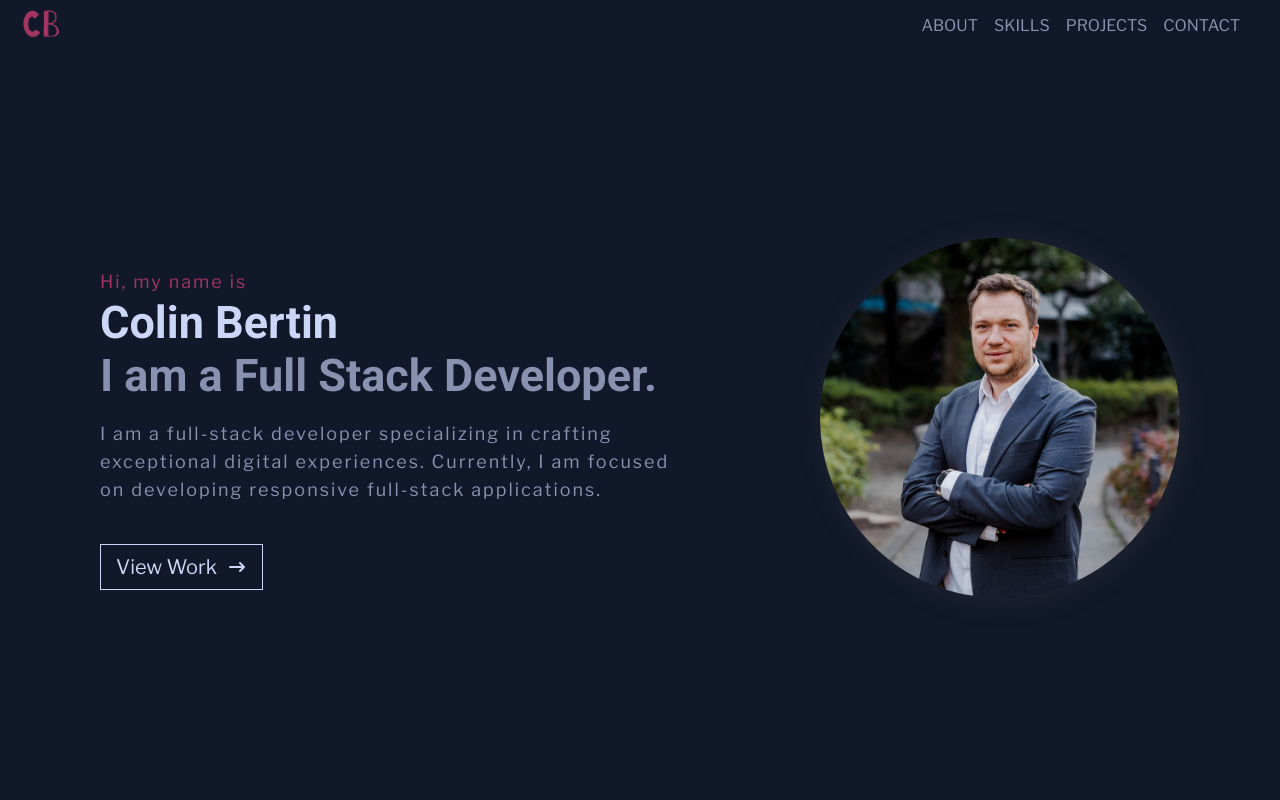
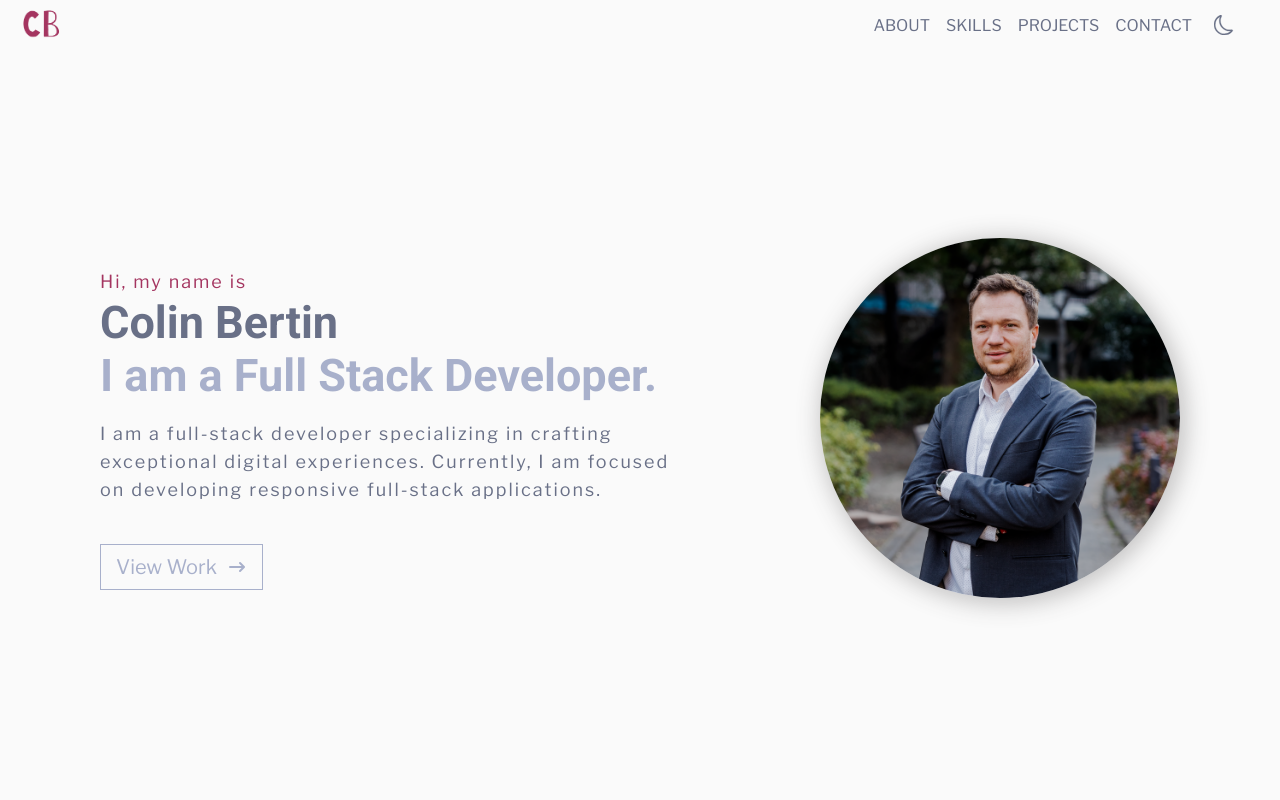
Before and after one commit to ColinBertin/portfolio, a React (Create React App) app: page / in a window 1280 px wide. Shown: the top 800 px of the page. Built offline with nearby package versions, Linux system fonts and the light colour scheme.

Commit message:
add color theme

```diff
--- a/src/App.jsx
+++ b/src/App.jsx
@@ -1,5 +1,5 @@
 import "./App.scss";
-import React, { useState } from "react";
+import React, { useState, useEffect } from "react";
 import Navbar from "./components/navbar/Navbar";
 import Banner from "./components/banner/Banner";
 import About from "./components/about/About";
@@ -18,13 +18,27 @@ function App() {
     setTheme((state) => (state === "light" ? "dark" : "light"));
   };
 
+  useEffect(() => {
+    const body = document.body;
+    if (theme === "dark") {
+      body.style.backgroundColor = "var(--dark-primary)";
+    } else {
+      body.style.backgroundColor = "var(--light-primary)";
+    }
+
+    // Cleanup function to reset styles if needed
+    return () => {
+      body.style.backgroundColor = "";
+    };
+  }, [theme]);
+
   return (
     <div className={`App ${theme}`}>
       <Navbar toggleTheme={toggleTheme} theme={theme} />
       <Banner />
       <main>
         <About />
-        < Skills />
+        < Skills theme={theme} />
         <Projects />
         <Contact theme={theme} />
       </main>
--- a/src/App.scss
+++ b/src/App.scss
@@ -1,10 +1,12 @@
 @import url('https://fonts.googleapis.com/css2?family=Libre+Franklin:wght@400;700&family=Roboto:wght@400;700&display=swap');
 
 :root {
-  --light-primary: #101829;
-  --light-secondary: #FAFAFA;
+  --light-primary: #FAFAFA;
+  --light-secondary: #a8b0cb;
+  --light-thirdary: #697087;
   --dark-primary: #101829;
-  --dark-secondary: #1D1D1D;
+  --dark-secondary: #1E1E1E;
+  --pink: #A43560;
 }
 
 * {
@@ -13,16 +15,19 @@
 
 body {
   position: relative;
-  background-color: #1E1E1E;
+  background-color: var(--light-primary);
   margin: 0;
-  color: #8892b0;
+  color: var(--light-thirdary);
   font-family: 'Libre Franklin', serif;
-  background-color: var(--light-primary);
 }
 
-.dark {
-  background-color: var(--dark-primary);
-}
+// .light {
+//   background-color: var(--light-primary);
+// }
+
+// .dark {
+//   background-color: var(--dark-primary);
+// }
 
 main {
   display: flex;
@@ -36,7 +41,7 @@ main {
 }
 
 h1, h2 {
-  color: #ccd6f6;
+  color: var(--light-thirdary);
   font-family: 'Roboto', sans-serif;
 }
 
@@ -47,7 +52,7 @@ h1 {
 h2 {
   font-size: 32px;
   display: inline-block;
-  border-bottom: 4px solid #A43560;
+  border-bottom: 4px solid var(--pink);
   margin-top: 0;
   padding-bottom: 8px;
 }
@@ -59,13 +64,13 @@ p {
 }
 
 a {
-  color: #8892b0;
+  color: #697087;
   transition: 0.3s;
   cursor: pointer;
 }
 
 a:hover {
-  color: #A43560
+  color: var(--pink);
 }
 
 @media (min-width: 720px) {
--- a/src/components/404/PageNotFound.scss
+++ b/src/components/404/PageNotFound.scss
@@ -1,16 +1,16 @@
 .not-found {
-    color: white;
+    color: var(--light-primary);
     display: flex;
     justify-content: center;
     align-items: center;
     width: 100vw;
     height: 100vh;
     a {
-        color: white;
+        color: var(--light-primary);
         font-weight: bolder;
     }
     a:hover {
-        color: #c04071;
+        color: var(--pink);
     }
 }
 
--- a/src/components/about/About.scss
+++ b/src/components/about/About.scss
@@ -4,7 +4,7 @@
 
   .about-intro {
     font-size: 30px;
-    color: #ccd6f6;
+    color: var(--light-secondary);
     font-weight: 700;
     margin-bottom: 0;
     line-height: 38px;
@@ -12,10 +12,10 @@
 
   .about-contact- {
     cursor: pointer;
-    border-bottom: 2px solid #A43560;
+    border-bottom: 2px solid var(--pink);
 
     &:hover {
-        color: #A43560;
+        color: var(--pink);
     }
   }
 }
--- a/src/components/banner/Banner.scss
+++ b/src/components/banner/Banner.scss
@@ -11,7 +11,7 @@
 }
 
 .banner-pink {
-  color: #a43560;
+  color: var(--pink);
   margin-bottom: 0;
 }
 
@@ -30,15 +30,15 @@
   padding: 0;
   margin: 0;
   border: none;
-  color: #8892b0;
+  color: var(--light-secondary);
 }
 
 .banner-btn {
   display: none;
   padding: 10px 15px;
-  border: 1px solid #ccd6f6;
+  border: 1px solid var(--light-secondary);
   font-size: 20px;
-  color: #ccd6f6;
+  color: var(--light-secondary);
   cursor: pointer;
   justify-content: space-between;
   transition: 0.3s;
@@ -46,9 +46,9 @@
 }
 
 .banner-btn:hover {
-  color: #ccd6f6;
-  border-color: #a43560;
-  background-color: #a43560;
+  color: var(--light-primary);
+  border-color: var(--pink);
+  background-color: var(--pink);
 }
 
 .banner-btn:hover .btn-arrow {
--- a/src/components/contact/Contact.scss
+++ b/src/components/contact/Contact.scss
@@ -17,21 +17,23 @@ input[type=text], input[type=email], textarea {
 .btn {
   padding: 10px 15px;
   margin: 0 auto;
-  border: 1px solid #ccd6f6;
+  border: 1px solid var(--light-secondary);
   font-size: 20px;
-  color: #ccd6f6;
+  color: var(--light-secondary);
   cursor: pointer;
   display: inline-flex;
   background-color: var(--light-primary);
+  transition: color 0.3s;
 }
- .btn-dark {
+
+.btn-dark {
   background-color: var(--dark-primary);
- }
+}
 
 .btn:hover {
-  transition-duration: 300ms;
-  border-color: #A43560;
-  background-color: #A43560;
+  color: var(--light-primary);
+  border-color: var(--pink);
+  background-color: var(--pink);
 }
 
 textarea {
--- a/src/components/footer/Footer.scss
+++ b/src/components/footer/Footer.scss
@@ -3,7 +3,7 @@ footer {
 }
 
 .footer-container {
-    border-top: 2px solid #A43560;
+    border-top: 2px solid var(--pink);
     display: flex;
     padding: 0 16px;
     justify-content: center;
@@ -15,12 +15,12 @@ footer p {
 }
 
 .contactIcon {
-    fill: #8892b0;
+    fill: var(--light-thirdary);
     transition: 0.3s;
 }
 
 .contactIcon:hover {
-    fill: #A43560;}
+    fill: var(--pink);}
 
 footer ul {
     padding: 0;
--- a/src/components/navbar/Navbar.jsx
+++ b/src/components/navbar/Navbar.jsx
@@ -1,4 +1,4 @@
-// import { BsSun, BsMoon } from "react-icons/bs";
+import { BsSun, BsMoon } from "react-icons/bs";
 import React, { useState, useEffect } from "react";
 import { FaBars, FaTimes } from "react-icons/fa";
 import Logo from "../../assets/images/cb.webp";
@@ -46,10 +46,10 @@ const Navbar = ({ toggleTheme, theme }) => {
             Contact
           </Link>
         </li>
-        {/* <li>
+        <li>
           <button
             onClick={toggleTheme}
-            className={`themeButton theme-btn-desktop ${theme}`}
+            className={`theme-button theme-btn-desktop ${theme}`}
           >
             {theme === "dark" ? (
               <BsSun style={{ strokeWidth: "0.5" }} />
@@ -57,7 +57,7 @@ const Navbar = ({ toggleTheme, theme }) => {
               <BsMoon style={{ strokeWidth: "0.2" }} />
             )}
           </button>
-        </li> */}
+        </li>
       </ul>
 
       {/* Hamburger */}
@@ -101,21 +101,6 @@ const Navbar = ({ toggleTheme, theme }) => {
             Contact
           </Link>
         </li>
-        {/* <li>
-          <button
-            onClick={() => {
-              toggleTheme();
-              handleClick();
-            }}
-            className={`themeButton theme-btn-mobile ${theme}`}
-          >
-            {theme === "dark" ? (
-              <BsSun style={{ strokeWidth: "0.5" }} />
-            ) : (
-              <BsMoon style={{ strokeWidth: "0.2" }} />
-            )}
-          </button>
-        </li> */}
       </ul>
     </div>
   );
--- a/src/components/navbar/Navbar.scss
+++ b/src/components/navbar/Navbar.scss
@@ -1,12 +1,17 @@
-.themeButton {
-  font-size: x-large;
+.theme-button {
+  font-size: large;
   display: flex;
   align-items: center;
   gap: 0.5em;
   border: none;
   background: none;
   cursor: pointer;
-  color: #8892b0;
+  color: var(--light-thirdary);
+  transition: 0.3s;
+}
+
+.theme-button:hover {
+  color: var(--pink);
 }
 
 .theme-btn-desktop {
@@ -52,7 +57,7 @@ li {
   margin-top: 8px;
   cursor: pointer;
   .dark {
-    color: #FFF;
+    color: var(--light-primary);
   }
 }
 
@@ -61,7 +66,7 @@ li {
 }
 
 .mobile-hamburger:hover {
-  color: #A43560;
+  color: var(--pink);
 }
 
 .mobile-list {
--- a/src/components/projects/card/Card.scss
+++ b/src/components/projects/card/Card.scss
@@ -1,7 +1,7 @@
 .card {
   width: 100%;
   max-height: 350px;
-  background-color: #1D1D1D;
+  background-color: var(--dark-secondary);
   position: relative;
   border-radius: 10px;
   box-shadow: 3px 3px 23px 3px rgba(65, 63, 63, 0.3);
@@ -70,7 +70,7 @@ img {
 
 .card-info {
   height: 20%;
-  color: #fff;
+  color: var(--light-primary);
   display: flex;
   justify-content: space-between;
   align-items: center;
--- a/src/components/skills/Skills.jsx
+++ b/src/components/skills/Skills.jsx
@@ -1,13 +1,13 @@
 import React from "react";
 import "./Skills.scss";
 
-const Skills = () => {
+const Skills = ({ theme }) => {
   const skillsList = [
     {
       name: "express",
       url: "https://expressjs.com",
       class: "devicon-express-original",
-      color: "#F5F5F5",
+      color: theme === "dark" ? "#f5f5f5" : "#101829",
     },
     {
       name: "react",
@@ -19,7 +19,7 @@ const Skills = () => {
       name: "next",
       url: "https://nextjs.org",
       class: "devicon-nextjs-plain-wordmark",
-      color: "#fff",
+      color: theme === "dark" ? "#fff" : "#101829",
     },
     {
       name: "javascript",
--- a/src/components/topButton/TopButton.scss
+++ b/src/components/topButton/TopButton.scss
@@ -3,19 +3,19 @@
   border: none;
   position: fixed;
   display: flex;
-  background-color: #8892b0;
+  background-color: var(--light-thirdary);
   padding: 8px;
   border-radius: 50%;
   bottom: 90px;
   right: 20px;
   z-index: 8;
-  color: #fff;
+  color: var(--light-primary);
   font-size: 20px;
 }
 
 .topBtn:hover {
-  color: #fff;
-  background-color: #a43560;
+  color: var(--light-primary);
+  background-color: var(--pink);
   -webkit-transition: background-color 200ms linear;
   -ms-transition: background-color 200ms linear;
   transition: background-color 200ms linear;
```
